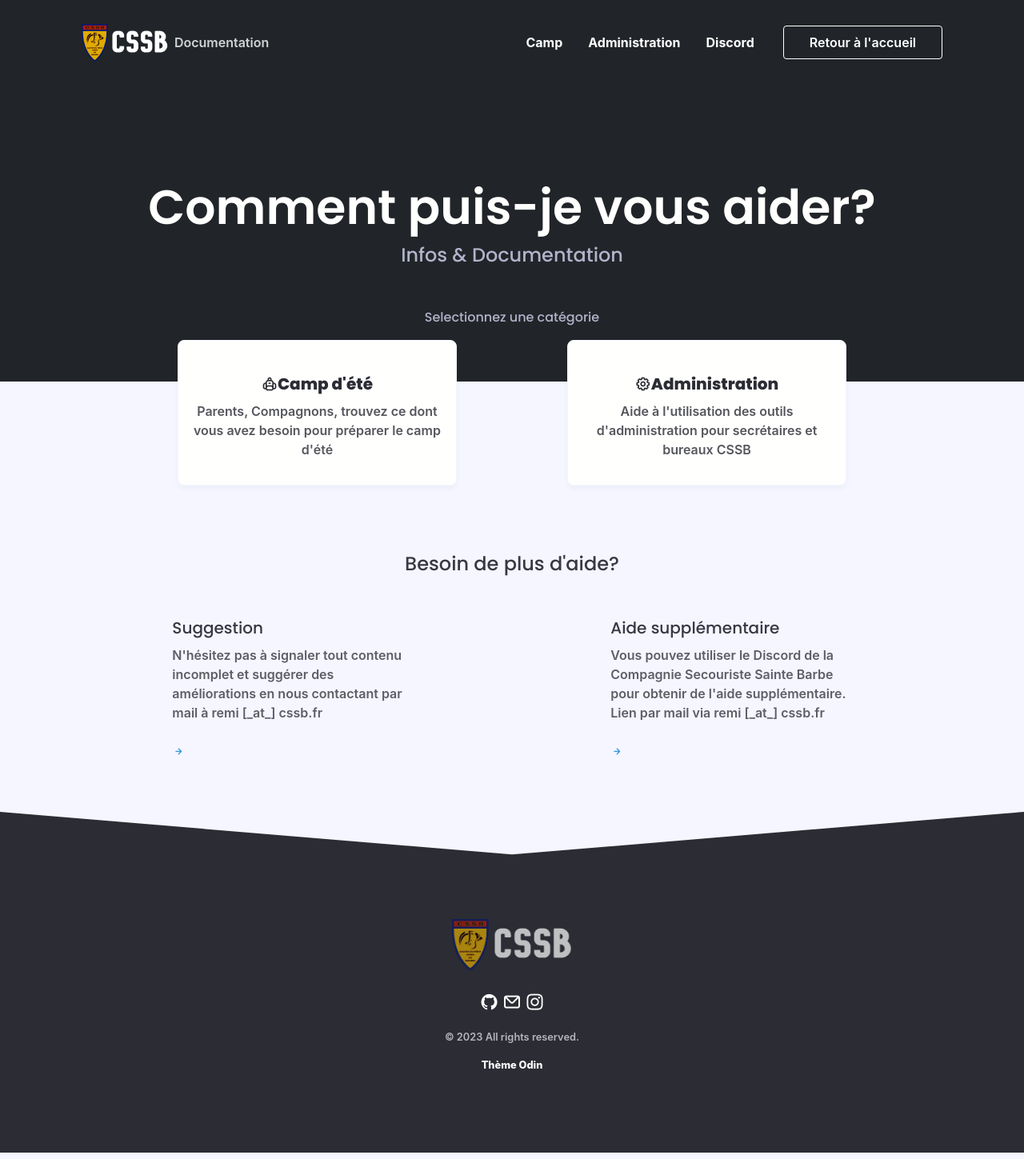
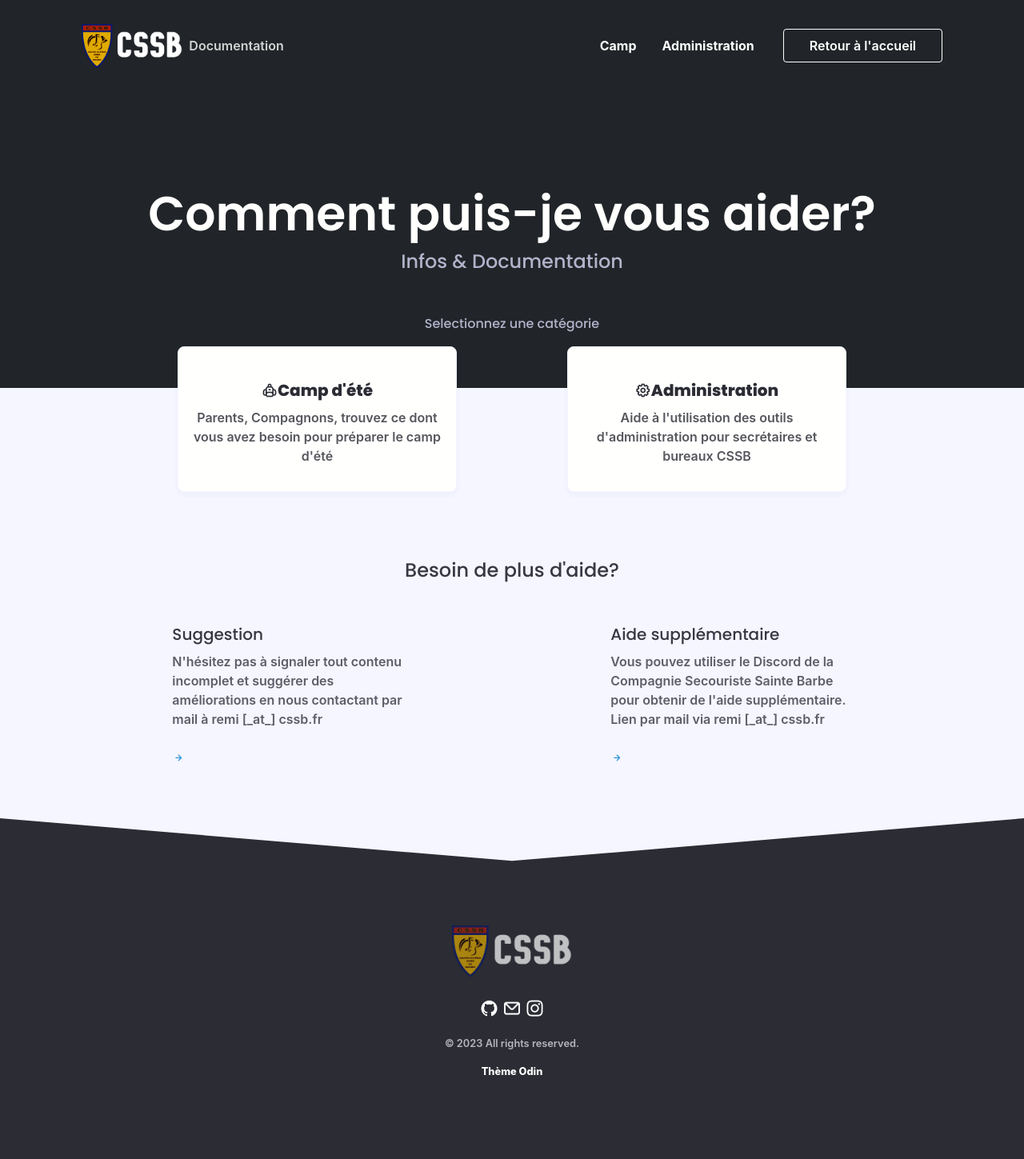
Before and after one commit to cssb-dev/infos, a Jekyll site: the page built from index.html, in a window 1280 px wide. Shown: the whole page at 80% size. Built offline with Jekyll 4.4.1, drawn with Linux system fonts in a browser that asks for light colours; some web fonts are replaced; comment, search, counter and statistics services are not loaded.

Commit message:
ACK: Removed discord from header

```diff
--- a/_config.yml
+++ b/_config.yml
@@ -50,8 +50,8 @@
 nav_item_two: Administration
 nav_item_two_link: admin
 
-nav_item_three: Discord #
-nav_item_three_link: discord
+nav_item_three: #
+nav_item_three_link:
 
 nav_button: Retour à l'accueil
 nav_button_link:
```
